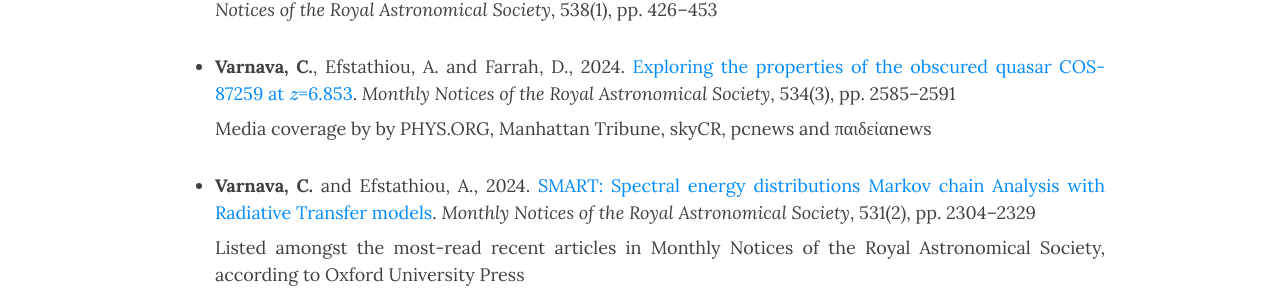
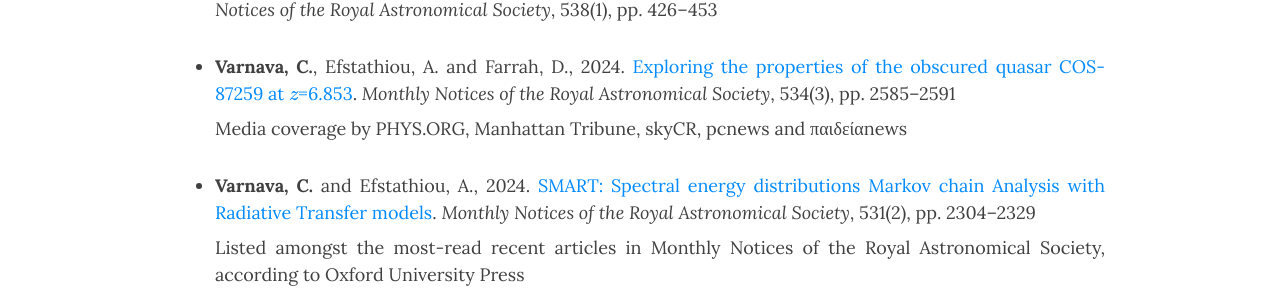
Before and after one commit to ch-var/ch-var.github.io, a Jekyll site: the page built from publications.html, in a window 1280 px wide and 1091 px high. Shown: the part 334-634 px from the top of the window. Built offline with Jekyll 4.4.1, drawn with Linux system fonts in a browser that asks for light colours; formulas are drawn with MathJax 3.

Commit message:
Update publications.html

```diff
--- a/publications.html
+++ b/publications.html
@@ -26,7 +26,7 @@
 <li class="responsive-margin"><b>Varnava, C.</b>, Efstathiou, A., Farrah, D. and Rigopoulou, D., 2025. <a href="https://doi.org/10.1093/mnras/staf319">Constraints on the active galactic nucleus and starburst activity of local ultraluminous infrared galaxies from a broad range of torus models</a>. <i>Monthly Notices of the Royal Astronomical Society</i>, 538(1), pp. 426–453</li>
 <p></p>
 <li class="responsive-margin" style="margin-bottom: 8px;"><b>Varnava, C.</b>, Efstathiou, A. and Farrah, D., 2024. <a href="https://doi.org/10.1093/mnras/stae2221">Exploring the properties of the obscured quasar COS-87259 at \(z\)=6.853</a>. <i>Monthly Notices of the Royal Astronomical Society</i>, 534(3), pp. 2585–2591</li>
-<p align='justify' class="responsive-margin" style="margin-top: 0px;">Media coverage by by PHYS.ORG, Manhattan Tribune, skyCR, pcnews and παιδείαnews</p>
+<p align='justify' class="responsive-margin" style="margin-top: 0px;">Media coverage by PHYS.ORG, Manhattan Tribune, skyCR, pcnews and παιδείαnews</p>
 <p></p>
 <li class="responsive-margin" style="margin-bottom: 8px;"><b>Varnava, C.</b> and Efstathiou, A., 2024. <a href="https://doi.org/10.1093/mnras/stae1141">SMART: Spectral energy distributions Markov chain Analysis with Radiative Transfer models</a>. <i>Monthly Notices of the Royal Astronomical Society</i>, 531(2), pp. 2304–2329</li>
 <p align='justify' class="responsive-margin" style="margin-top: 0px; margin-bottom: 8px;">Listed amongst the most-read recent articles in Monthly Notices of the Royal Astronomical Society, according to Oxford University Press</a></p>
```
